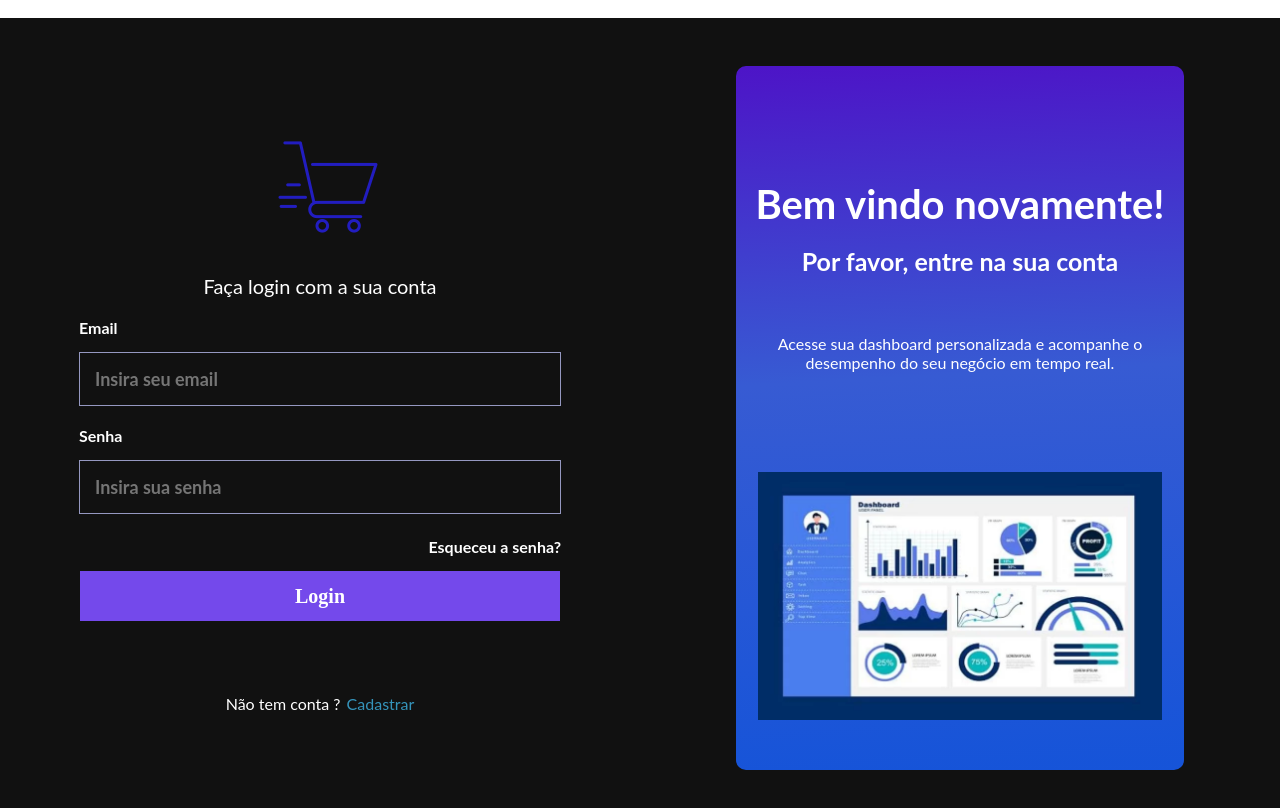
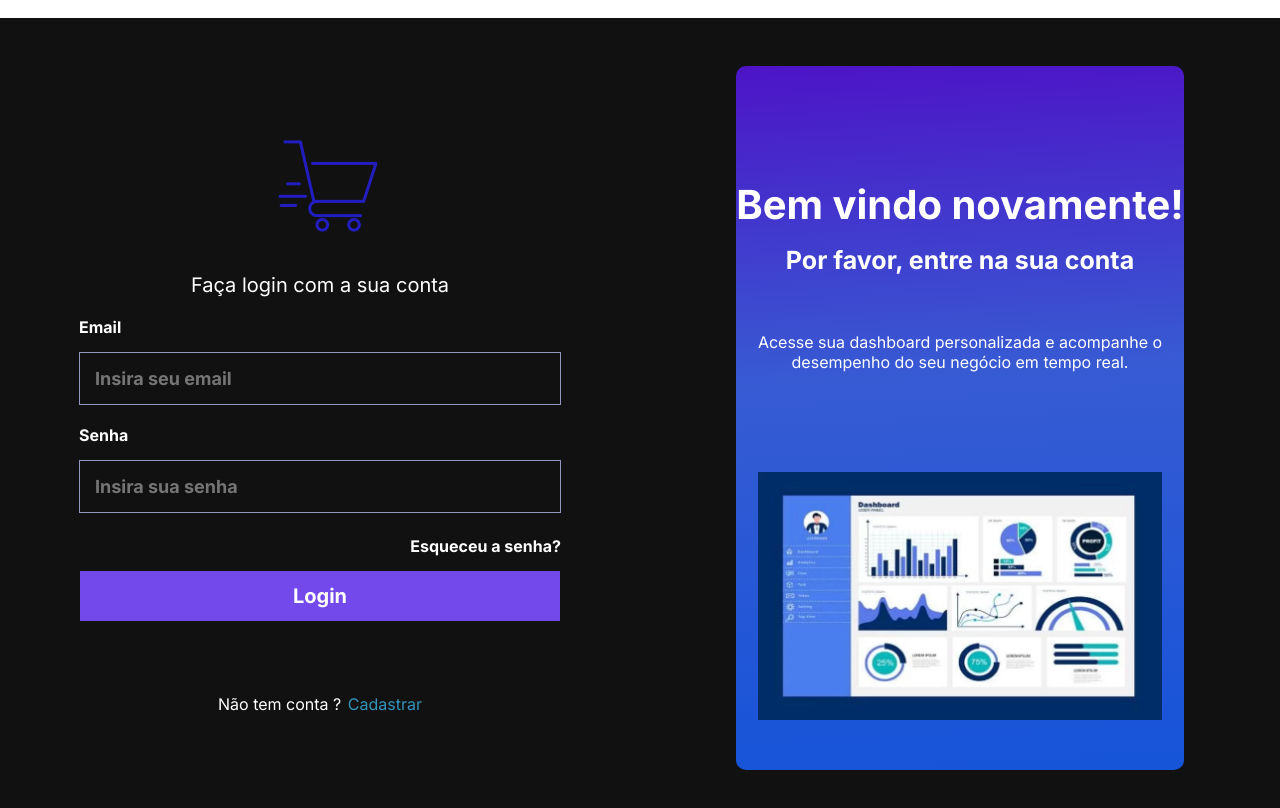
Before and after one commit to LersovData/lersov-web-data-viz, a website: page web-data-viz/public/login.html in a window 1280 px wide. Drawn offline with Linux system fonts and the light colour scheme; a web font is replaced by a local one.

Commit message:
alterando as fontes de login e cadastro

```diff
--- a/web-data-viz/public/css/cadastro.css
+++ b/web-data-viz/public/css/cadastro.css
@@ -1,23 +1,4 @@
 
-@font-face {
-    font-family: Lato;
-    src: url(../../src/font/Lato/Lato-Light.ttf);
-}
-
-@font-face {
-    font-family: LatoBold;
-    src: url(../../src/font/Lato/Lato-Bold.ttf);
-}
-
-@font-face {
-    font-family: Ubunto;
-    src: url(../../src/font/Ubuntu/Ubuntu-Bold.ttf);
-}
-
-@font-face {
-    font-family: Ubunto-Medio;
-    src: url(../../src/font/Ubuntu/Ubuntu-Medium.ttf);
-}
 
 body {
     background-color: #111111;
@@ -50,7 +31,7 @@ body {
     border-radius: 10px;
     background: rgb(77, 20, 199);
     background: linear-gradient(177deg, rgba(77, 20, 199, 1) 0%, rgb(55, 91, 211) 44%, rgba(23, 93, 243, 0.884) 98%);
-    font-family: Lato;
+
     display: flex;
     align-items: center;
     flex-direction: column;
@@ -122,12 +103,14 @@ body {
     display: flex;
     flex-direction: column;
     text-align: center;
+    font-family: 'Inter', sans-serif;
     margin-top: 10px;
 }
 
 .titulo h1 {
     font-size: 36px;
-    font-family: LatoBold;
+    font-family: 'Inter', sans-serif;
+
 }
 
 .titulo p {
@@ -135,7 +118,8 @@ body {
     margin-bottom: 30px;
     font-size: 20px;
     font-weight: bold;
-    font-family: LatoBold;
+    font-family: 'Inter', sans-serif;
+
 }
 
 .left {
@@ -156,7 +140,7 @@ body {
     width: 500px;
     border: 0.8px solid #9598C1;
     color: #9598C1;
-    font-family: Lato;
+
     font-size: 18px;
     font-style: normal;
     font-weight: bold;
@@ -170,7 +154,7 @@ body {
 }
 
 .inputs p {
-    font-family: LatoBold;
+
     margin-bottom: 12px;
 }
 
@@ -184,7 +168,7 @@ body {
     display: flex;
     width: 100%;
     justify-content: center;
-    font-family: Lato;
+    font-family: 'Inter', sans-serif;
     margin-top: 3%;
     font-size: 24px;
 }
@@ -193,6 +177,7 @@ body {
     text-decoration: none;
     color: #3594BB;
     margin-left: 2px;
+    font-family: 'Inter', sans-serif;
 }
 
 .login {
@@ -202,7 +187,7 @@ body {
 .login button {
     width: 530px;
     height: 50px;
-    font-family: Ubunto;
+
     background-color: #2720EC;
     border: none;
     transition: transform 0.5s;
@@ -254,7 +239,7 @@ input[type="number"]::-webkit-inner-spin-button {
 
     .titulo h1 {
         font-size: 36px;
-        font-family: LatoBold;
+
     }
 
     .titulo p {
@@ -262,7 +247,7 @@ input[type="number"]::-webkit-inner-spin-button {
         margin-bottom: 10px;
         font-size: 20px;
         font-weight: bold;
-        font-family: LatoBold;
+
     }
 
     .left {
@@ -282,7 +267,7 @@ input[type="number"]::-webkit-inner-spin-button {
         justify-content: center;
         align-items: center;
         flex-direction: column;
-        font-family: Lato;
+
         font-weight: bold;
         width: auto;
     }
@@ -294,7 +279,7 @@ input[type="number"]::-webkit-inner-spin-button {
         width: 450px;
         border: 0.8px solid #9598C1;
         color: #9598C1;
-        font-family: Lato;
+
         font-size: 16px;
         font-style: normal;
         font-weight: bold;
@@ -307,7 +292,7 @@ input[type="number"]::-webkit-inner-spin-button {
     }
 
     .inputs p {
-        font-family: LatoBold;
+
         margin-bottom: 15px;
     }
 
@@ -315,7 +300,7 @@ input[type="number"]::-webkit-inner-spin-button {
         display: flex;
         width: 100%;
         justify-content: center;
-        font-family: Lato;
+
         margin-top: 3%;
     }
 
@@ -335,7 +320,7 @@ input[type="number"]::-webkit-inner-spin-button {
     .login button {
         width: 480px;
         height: 50px;
-        font-family: Ubunto;
+
         background-color: #7449EB;
         border: none;
         transition: transform 0.5s;
--- a/web-data-viz/public/css/login.css
+++ b/web-data-viz/public/css/login.css
@@ -1,17 +1,4 @@
-@font-face {
-    font-family: Lato;
-    src: url(../../src/font/Lato/Lato-Light.ttf);
-}
 
-@font-face {
-    font-family: Ubunto;
-    src: url(../../src/font/Ubuntu/Ubuntu-Bold.ttf);
-}
-
-@font-face {
-    font-family: Ubunto-Medio;
-    src: url(../../src/font/Ubuntu/Ubuntu-Medium.ttf);
-}
 
 
 * {
@@ -59,17 +46,20 @@
     display: flex;
     flex-direction: column;
     text-align: center;
-    font-family: Lato;
+    font-family: 'Inter', sans-serif;
+
 }
 
 .titulo h1 {
     font-size: 46px;
     font-weight: bold;
+    font-family: 'Inter', sans-serif;
 }
 
 .titulo p {
     margin-top: 23px;
     font-size: 20px;
+    font-family: 'Inter', sans-serif;
 }
 
 .right {
@@ -87,7 +77,7 @@
     border-radius: 10px;
     background: rgb(77, 20, 199);
     background: linear-gradient(177deg, rgba(77, 20, 199, 1) 0%, rgb(55, 91, 211) 44%, rgba(23, 93, 243, 0.884) 98%);
-   font-family: Lato;
+
     display: flex;
     align-items: center;
     flex-direction: column;
@@ -132,7 +122,7 @@
     justify-content: center;
     align-items: center;
     flex-direction: column;
-    font-family: Lato;
+    font-family: 'Inter', sans-serif;
     font-weight: bold;
     width: auto;
 }
@@ -144,7 +134,7 @@
     width: 500px;
     border: 0.8px solid #9598C1;
     color: #9598C1;
-    font-family: Lato;
+    font-family: 'Inter', sans-serif;
     font-size: 18px;
     font-style: normal;
     font-weight: bold;
@@ -154,10 +144,12 @@
 
 .inputs {
     margin-top: 20px;
+    font-family: 'Inter', sans-serif;
 }
 
 .inputs p {
     margin-bottom: 15px;
+    font-family: 'Inter', sans-serif;
 }
 
 .esqueceu_senha {
@@ -174,7 +166,7 @@
     display: flex;
     width: 100%;
     justify-content: center;
-    font-family: Lato;
+
     margin-top: 15%;
 }
 
@@ -194,7 +186,7 @@
 .login button {
     width: 530px;
     height: 50px;
-    font-family: Ubunto;
+    font-family: 'Inter', sans-serif;
     background-color: #2720EC;
     border: none;
     transition: transform 0.5s;
@@ -223,7 +215,7 @@
         display: flex;
         flex-direction: column;
         text-align: center;
-        font-family: Lato;
+
 
     }
 
@@ -241,6 +233,7 @@
         width: 50%;
         height: 100%;
         background-color: #111111;
+        font-family: 'Inter', sans-serif;
     }
 
     .container-inputs {
@@ -248,7 +241,7 @@
         justify-content: center;
         align-items: center;
         flex-direction: column;
-        font-family: Lato;
+
         font-weight: bold;
         width: auto;
     }
@@ -260,7 +253,7 @@
         width: 450px;
         border: 0.8px solid #9598C1;
         color: #9598C1;
-        font-family: Lato;
+
         font-size: 18px;
         font-style: normal;
         font-weight: bold;
@@ -290,7 +283,7 @@
         display: flex;
         width: 100%;
         justify-content: center;
-        font-family: Lato;
+        font-family: 'Inter', sans-serif;
         margin-top: 15%;
     }
 
@@ -298,6 +291,7 @@
         color: #3594BB;
         text-decoration: none;
         margin-left: 2px;
+        font-family: 'Inter', sans-serif;
     }
 
     .login {
@@ -310,7 +304,7 @@
     .login button {
         width: 480px;
         height: 50px;
-        font-family: Ubunto;
+        font-family: 'Inter', sans-serif;
         background-color: #7449EB;
         border: none;
         transition: transform 0.5s;
--- a/web-data-viz/public/login.html
+++ b/web-data-viz/public/login.html
@@ -9,6 +9,11 @@
     <link rel="shortcut icon" href="assets/cadastro/LogoQuantum.icon.png" type="image/x-icon">
 >>>>>>> b4949d847682af3b0f3c53aa51aa9f858a095d67
     <meta name="viewport" content="width=device-width, initial-scale=1.0">
+    <link rel="preconnect" href="https://fonts.googleapis.com">
+    <link rel="preconnect" href="https://fonts.gstatic.com" crossorigin>
+    <link
+        href="https://fonts.googleapis.com/css2?family=Inter:ital,opsz,wght@0,14..32,100..900;1,14..32,100..900&display=swap"
+        rel="stylesheet">
     <link rel="stylesheet" href="./css/login.css">
     <title>Lersov Data - Login</title>
 </head>
@@ -37,7 +42,7 @@
                     </div>
                 </div>
                 <div class="login">
-                    <a href="dashboard/testeDash.html">
+                    <a href="assets/cadastro/dashboard-capa.webp">
                         <button>
                             <h2>Login</h2>
                         </button>
```
Also changed, not shown: web-data-viz/public/cadastro.html (+5 -0 lines).
